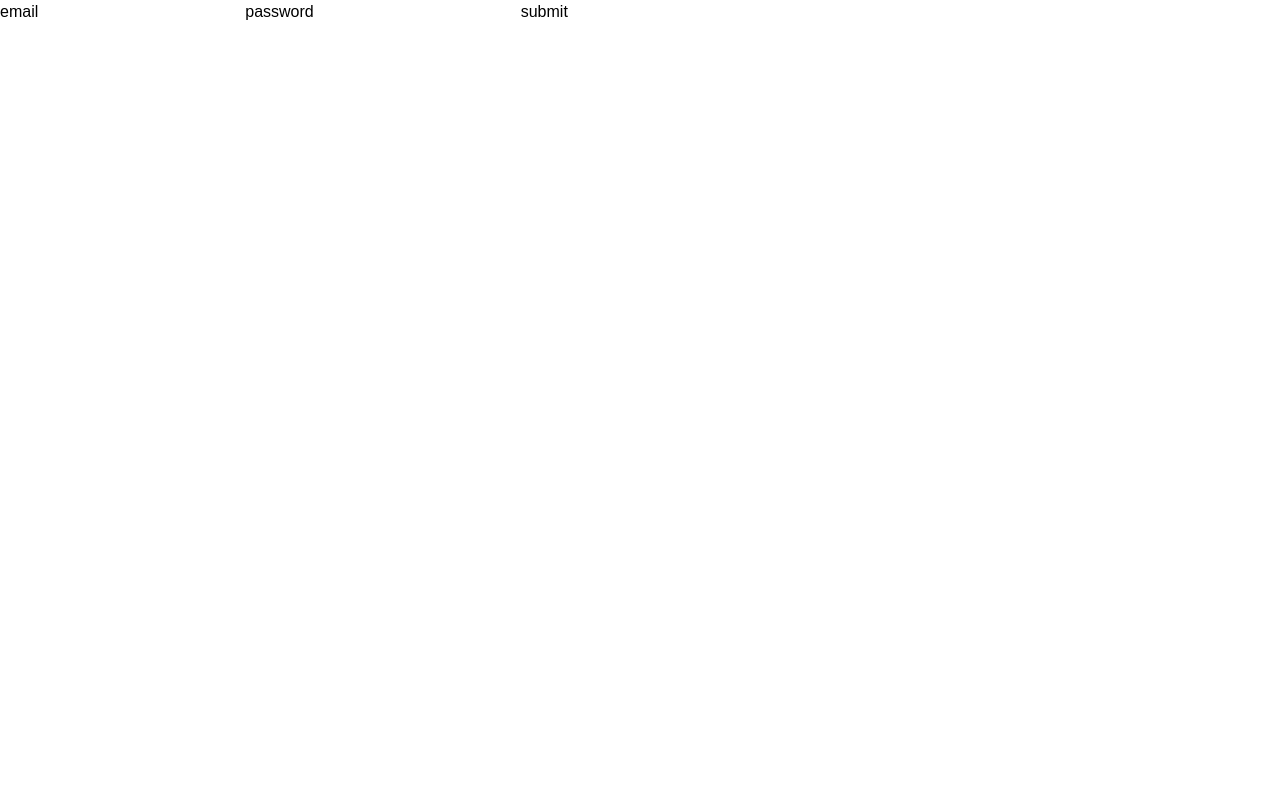
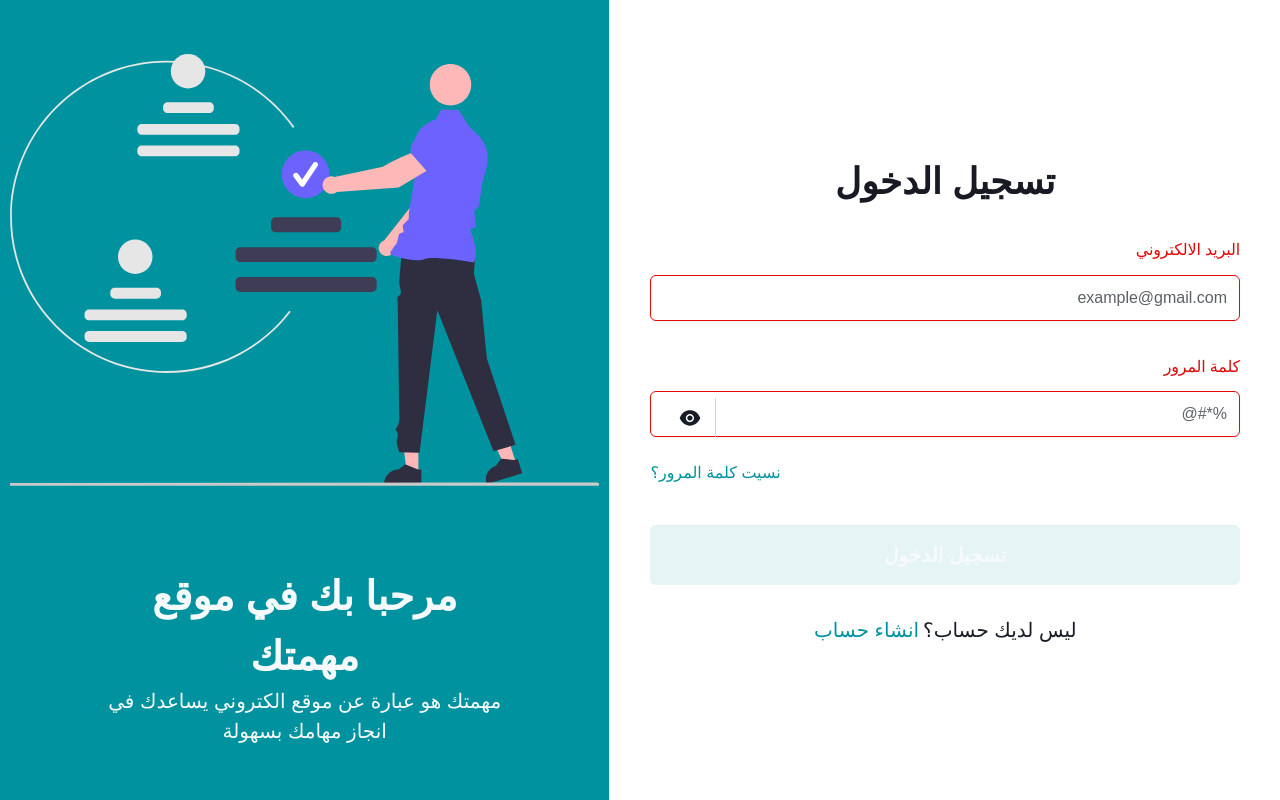
Before and after one commit to saranatour1/todolist-task, a Next.js app in the folder apps/web/: page /login in a window 1280 px wide. Built offline with nearby package versions, Linux system fonts and the light colour scheme.

Commit message:
chore(TOD-25): sign in page route

```diff
--- a/apps/web/src/app/login/page.tsx
+++ b/apps/web/src/app/login/page.tsx
@@ -1,31 +1,8 @@
 'use client'
-import { signIn } from "next-auth/react";
-import { FormEvent, useState } from "react";
-
+import SignIn from "@/components/pages/Login";
 function page() {
-  const [data, setData] =useState({email:"", password:""})
-  const registerUser = async (e: FormEvent<HTMLFormElement>) => {
-    e.preventDefault();
-    signIn("credentials",{
-      redirect:false,
-      ...data
-    })
-  };
-
-  return (
-    <div>
-            <form action="post" onSubmit={registerUser}>
-        <label>
-          <span>email</span>
-          <input type="text" name="email" id="email" value={data.email} onChange={(e)=>setData({...data, email:e.currentTarget.value})}/>
-        </label>
-        <label>
-          <span>password</span>
-          <input type="text" name="password" id="password" value={data.password} onChange={(e)=>setData({...data, password:e.currentTarget.value})} />
-        </label>
-        <button>submit</button>
-      </form>
-    </div>
+return (
+    <SignIn />
   );
 }
 
--- a/apps/web/src/app/page.tsx
+++ b/apps/web/src/app/page.tsx
@@ -1,6 +1,12 @@
-import Image from "next/image";
+'use client'
+import { useRouter } from "next/navigation";
+import { useEffect } from "react";
+export default function Home() {
+  const router = useRouter()
 
-export default function Home() {
+  useEffect(()=>{
+    router.push('/login')
+  },[])
   return (
     <main className="flex min-h-screen flex-col items-center justify-between p-24">
       hello
--- a/apps/web/src/components/Form/Input.tsx
+++ b/apps/web/src/components/Form/Input.tsx
@@ -35,7 +35,7 @@ function Input({label, type, placeHolder, onChange, value, name}:Props) {
       <span className={`text-black-0 text-[1rem] font-medium leading-5 tracking-[-0.00963rem] ${error && "text-red-0"}`}>{label}</span>
       <div className="w-full relative ">
       {type === "password" && <button type="button" className="absolute top-0 start-0 ps-[1.75rem] py-[0.44rem]" onClick={togglePasswordVisibility}><Eye /></button>}
-      <input type={showPassword ? "text" : type ?? "text"} placeholder={placeHolder} onChange={onChange} value={value} name={name} className={`w-full max-h-[3.375rem] py-[0.625rem] px-[0.75rem] flex gap-[0.625rem] self-stretch justify-end items-center text-right border border-blue-1 rounded-[0.375rem] placeholder:text-black-0/70 ${error && "border-red-0"}`}/>
+      <input type={showPassword ? "text" : type ?? "text"} placeholder={placeHolder} onChange={onChange} value={value} name={name} className={`w-full max-h-[3.375rem] py-[0.625rem] px-[0.75rem] flex gap-[0.625rem] self-stretch justify-end items-center text-right border border-blue-1 rounded-[0.375rem] shadow-sm placeholder:text-black-0/70 ${error && "border-red-0"}`}/>
       </div>
     </label>
   );
--- /dev/null
+++ b/apps/web/src/components/pages/Login.tsx
@@ -0,0 +1,57 @@
+import { signIn } from "next-auth/react";
+import Image from "next/image";
+import { FormEvent, useState } from "react";
+import somePattern from "../../../public/login.svg"
+import Input from "../Form/Input";
+import Button from "../Form/Button";
+import Link from "next/link";
+import { useRouter } from "next/navigation";
+
+
+function Login() {
+  const router = useRouter()
+  const [data, setData] =useState({email:"", password:""})
+  const registerUser = async (e: FormEvent<HTMLFormElement>) => {
+    e.preventDefault();
+    const response = await signIn("credentials",{
+      redirect:false,
+      ...data
+    })
+    if(response?.ok){
+      router.push("/dashboard")
+    }
+  };
+
+  return (
+    <main className="flex justify-start w-full h-full max-w-full min-h-screen gap-x-[1px]">
+      <section className="flex-[0.5] w-full min-h- flex-grow p-[0.62rem] bg-blue-0 flex flex-col justify-center items-center gap-y-[5rem]">
+        <Image src={somePattern} alt="some pattern" />
+          <hgroup className="text-center text-white-0 flex flex-col justify-center items-center w-full max-w-[26.15919rem]">
+            <h1 className="text-[2.5rem] font-semibold leading-[3.75rem] self-stretch">مرحبا بك في موقع مهمتك</h1>
+            <p className="text-[1.25rem] leading-[1.875rem] font-normal text-center w-full">مهمتك هو عبارة عن موقع الكتروني يساعدك في انجاز مهامك بسهولة</p>
+          </hgroup>
+      </section>
+      <section className="flex-[0.5] w-full h-auto py-[0.625rem] px-10 flex flex-col items-center justify-center bg-white flex-grow">
+      <form className="py-[6.82rem] flex flex-col w-full items-center justify-center gap-y-10" onSubmit={registerUser}>
+            <h1 className=" text-black-1 text-[2.25rem] font-semibold leading-9">تسجيل الدخول</h1>
+            <div className="flex flex-col w-full items-center justify-center gap-y-9 h-full">
+            <Input name="email" placeHolder="example@gmail.com" label="البريد الالكتروني" type="email" value={data.email} onChange={(e)=>setData({...data, email:e.currentTarget.value})}/>
+            <div className="w-full relative flex flex-col items-start justify-start gap-y-[1.5rem]">
+            <Input name="password" placeHolder="@#*%" label="كلمة المرور" type="password" value={data.password} onChange={(e)=>setData({...data, password:e.currentTarget.value})}/>
+            <Link href={"/forgot-password"} className="text-blue-0 text-[1rem] font-medium leading-[1.5rem]">نسيت كلمة المرور؟</Link>
+            </div>
+            </div>
+            <Button type="submit" disabled={!data || !data.email.length || !data.password.length}>
+            تسجيل الدخول
+            </Button>
+
+            <span className="flex justify-center items-center text-black-0 text-[1.25rem] font-normal leading-[0.6875rem] gap-x-1">
+            <Link className="text-blue-0" href={"/signup"}> انشاء حساب</Link>ليس لديك حساب؟
+            </span>
+          </form>
+      </section>
+    </main>
+  );
+}
+
+export default Login;
--- a/apps/web/src/components/pages/SignUp.tsx
+++ b/apps/web/src/components/pages/SignUp.tsx
@@ -64,7 +64,7 @@ function SignUp() {
           </form>
         </section>
         <section className="flex-[0.5] w-full min-h- flex-grow p-[0.62rem] bg-blue-0 flex flex-col justify-center items-center">
-          <div className="pt-[13.14rem] flex flex-col items-center justify-center gap-y-[5rem]">
+          <div className="pt-[12.52rem] flex flex-col items-center justify-center gap-y-[5rem]">
             <Image src={signUpUndraw} alt="waving vector"/>
             <hgroup className="text-center text-white-0 flex flex-col justify-center items-center w-full max-w-[26.15919rem]">
             <h1 className="text-[2.5rem] font-semibold leading-[3.75rem] self-stretch">
```
Also changed, not shown: apps/web/public/login.svg (added).
